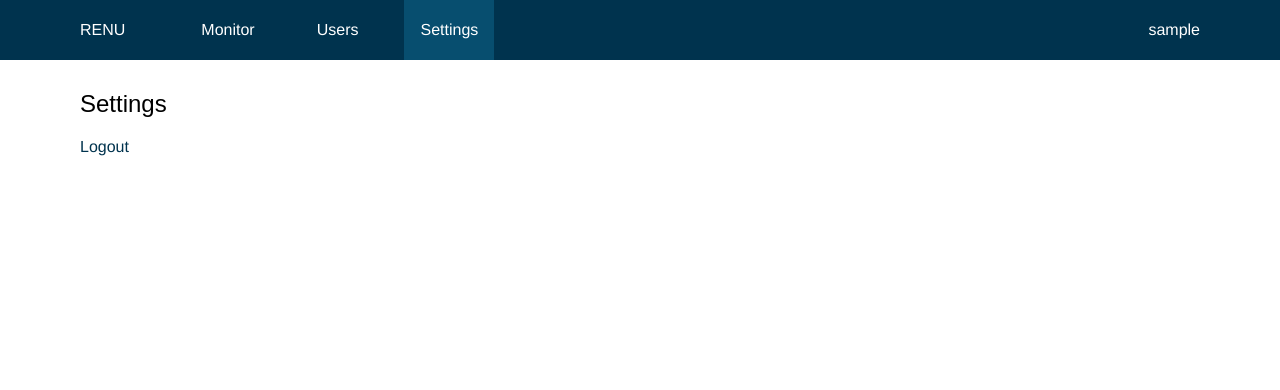
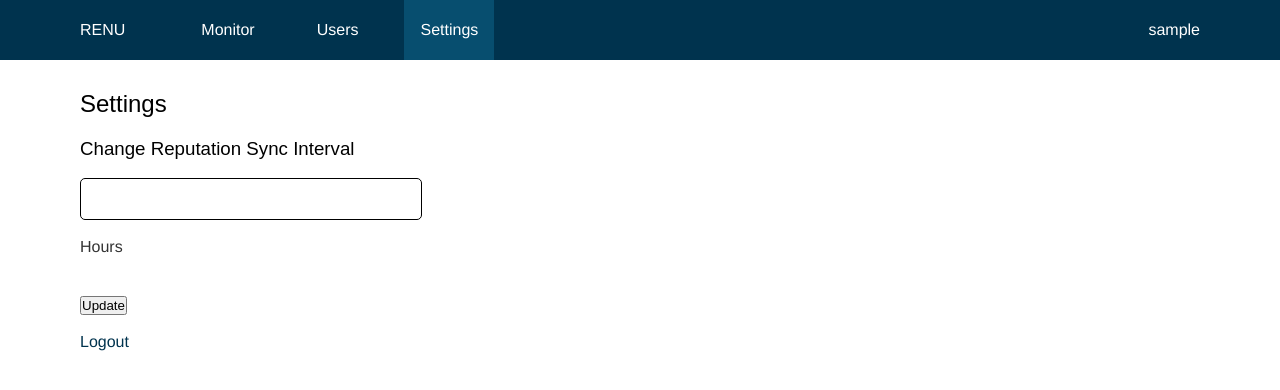
Before and after one commit to judithkwesi/ip-monitoring-tool, a Django app: page /settings/ in a window 1280 px wide. Shown: the top 390 px of the page. Run offline with Django 3.2, Linux system fonts and the light colour scheme; the visitor is signed in with stand-in values (Sample User, id 1); some web fonts are replaced.

Commit message:
Tracycy (#15)
* update

* settings update

```diff
--- a/mainapp/templates/registration/settings.html
+++ b/mainapp/templates/registration/settings.html
@@ -2,6 +2,10 @@
 {% block content %}
 <div id="content">
   <h2>Settings</h2>
+   <h3>Change Reputation Sync Interval </h3><br>
+   <input type="text" id="hours" name="Hours" maxlength="3" size="3" ><br><br>
+   <label for="hours">Hours</label><br><br>
+    <button type="Update" value="Update">Update</button><br><br>
   <a href="{% url 'logout' %}">Logout</a>
 </div>
 {% endblock %}
--- a/myapp/settings.py
+++ b/myapp/settings.py
@@ -24,6 +24,7 @@ SECRET_KEY = 'django-insecure-7j)8rkkk&b7ge$k2)tg#4r3scck5bj^!k-56r-qdot2a=*(si^
 
 # SECURITY WARNING: don't run with debug turned on in production!
 DEBUG = False
+
 
 ALLOWED_HOSTS = ['*']
 
```
